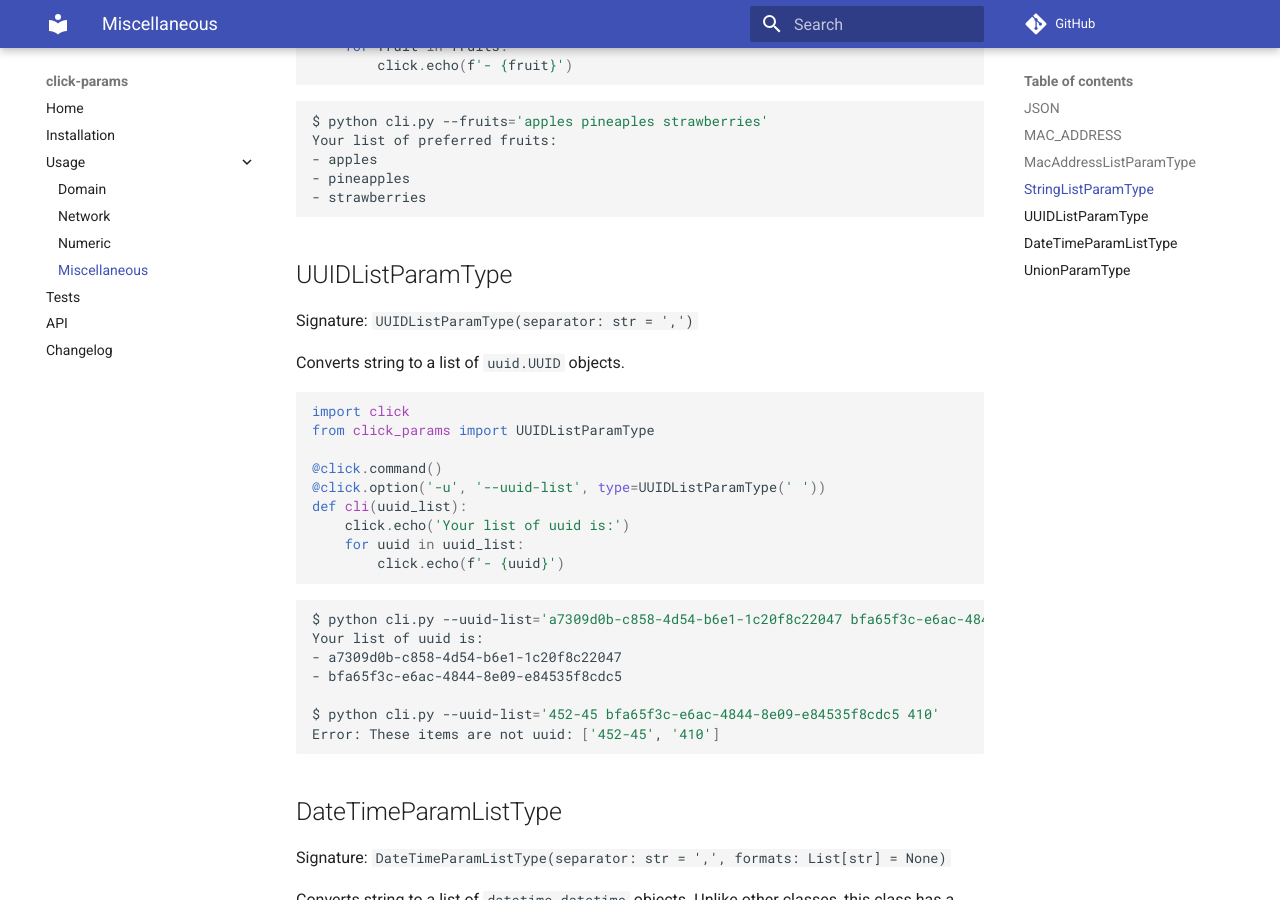
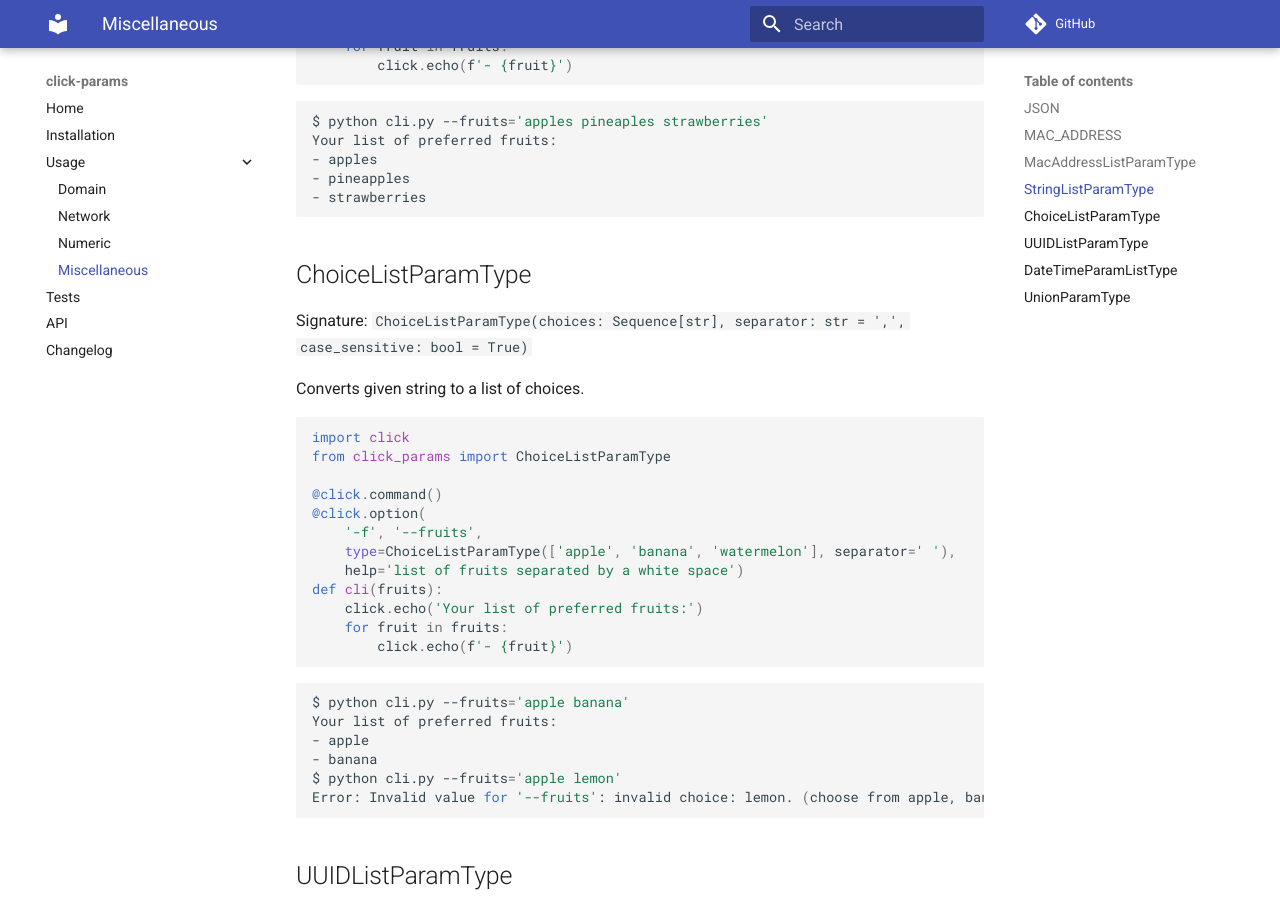
Before and after one commit to click-contrib/click_params, an MkDocs documentation site: the page built from docs/usage/miscellaneous.md, in a window 1280 px wide and 900 px high, scrolled down 2124 px. Built offline with MkDocs 1.6.1 and Material for MkDocs 9.7.7, drawn with Linux system fonts in a browser that asks for light colours; comment, search, counter and statistics services are not loaded.

Commit message:
Add `ChoiceListParamType` documentation

`````diff
--- a/docs/usage/miscellaneous.md
+++ b/docs/usage/miscellaneous.md
@@ -113,6 +113,36 @@ Your list of preferred fruits:
 - strawberries
 ````
 
+## ChoiceListParamType
+
+Signature: `ChoiceListParamType(choices: Sequence[str], separator: str = ',', case_sensitive: bool = True)`
+
+Converts given string to a list of choices.
+
+````python
+import click
+from click_params import ChoiceListParamType
+
+@click.command()
+@click.option(
+    '-f', '--fruits',
+    type=ChoiceListParamType(['apple', 'banana', 'watermelon'], separator=' '),
+    help='list of fruits separated by a white space')
+def cli(fruits):
+    click.echo('Your list of preferred fruits:')
+    for fruit in fruits:
+        click.echo(f'- {fruit}')
+````
+
+````bash
+$ python cli.py --fruits='apple banana'
+Your list of preferred fruits:
+- apple
+- banana
+$ python cli.py --fruits='apple lemon'
+Error: Invalid value for '--fruits': invalid choice: lemon. (choose from apple, banana, watermelon)
+````
+
 ## UUIDListParamType
 
 Signature: `UUIDListParamType(separator: str = ',')`
`````
